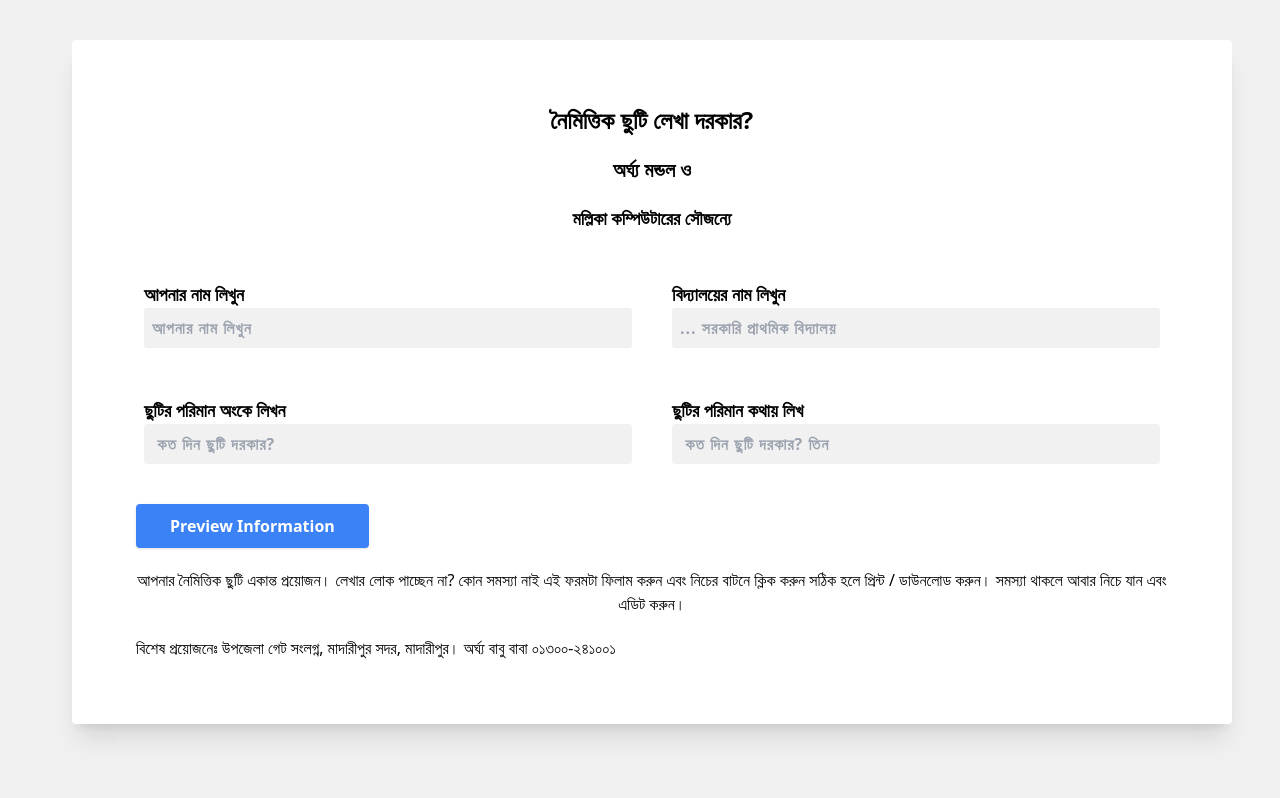
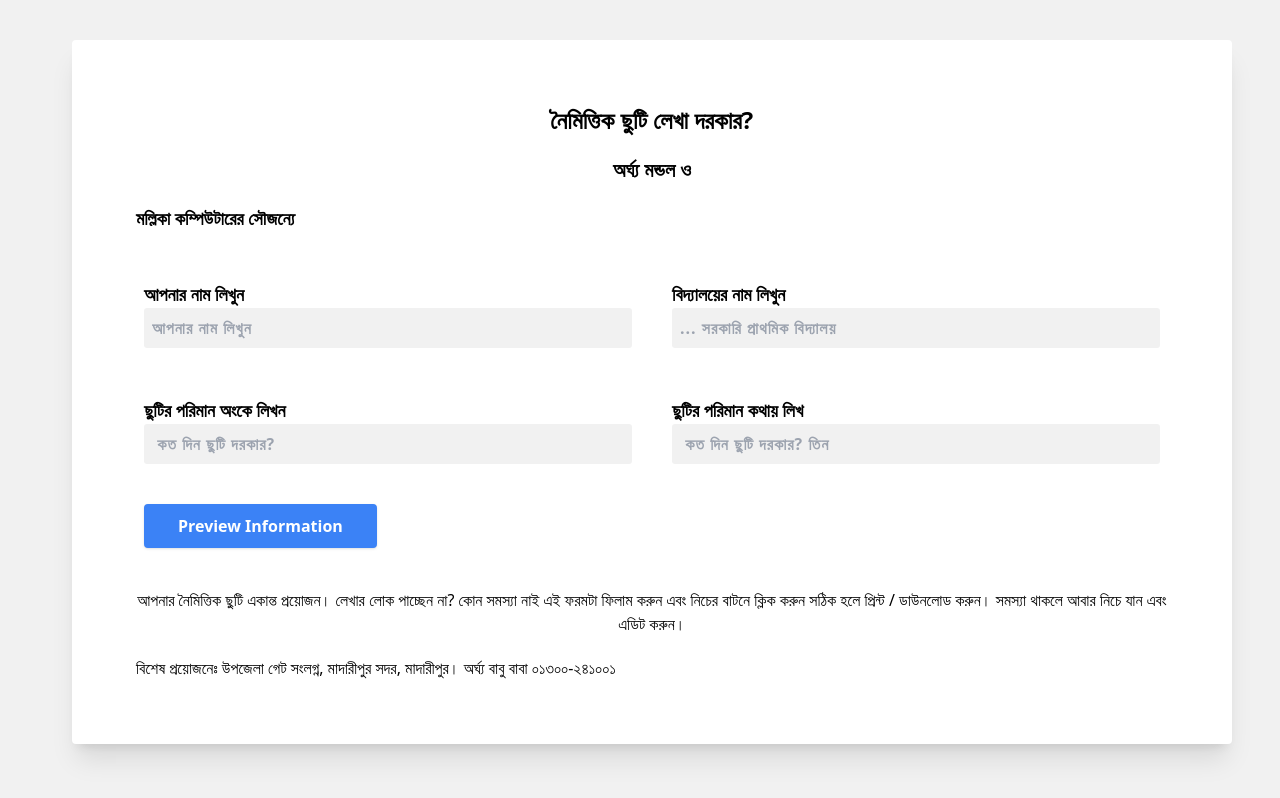
Before and after one commit to mollikacomputer/casual_leave, a Next.js app: page / in a window 1280 px wide. Built offline with nearby package versions, Linux system fonts and the light colour scheme.

Commit message:
obile version is done

```diff
--- a/pages/index.js
+++ b/pages/index.js
@@ -77,7 +77,7 @@ export default function Home() {
             <h2 className="md:text-xl my-5 sm: hidden md:block md:flex justify-center items-center font-bold">
               অর্ঘ্য মন্ডল ও
             </h2>
-            <h3 className="md:text-lg mb-10 md:flex justify-center items-center font-bold">
+            <h3 className="md:text-lg md:mb-10 sm: mb-2 md:flex text-center font-bold">
               মল্লিকা কম্পিউটারের সৌজন্যে
             </h3>
             <div className="md:grid grid-cols-2 md:gap-10 sm: p-2 ">
@@ -142,7 +142,7 @@ export default function Home() {
             </div>
             <button
               onClick={() => setShowApplication(true)}
-              className="bg-blue-500 text-white font-bold py-2 px-8 rounded shadow border-2 border-blue-500 hover:bg-transparent hover:text-blue-500 transition-all duration-300"
+              className="sm: mb-5 sm: ml-2 bg-blue-500 text-white font-bold py-2 px-8 rounded shadow border-2 border-blue-500 hover:bg-transparent hover:text-blue-500 transition-all duration-300"
             >
               Preview Information
             </button>
```
